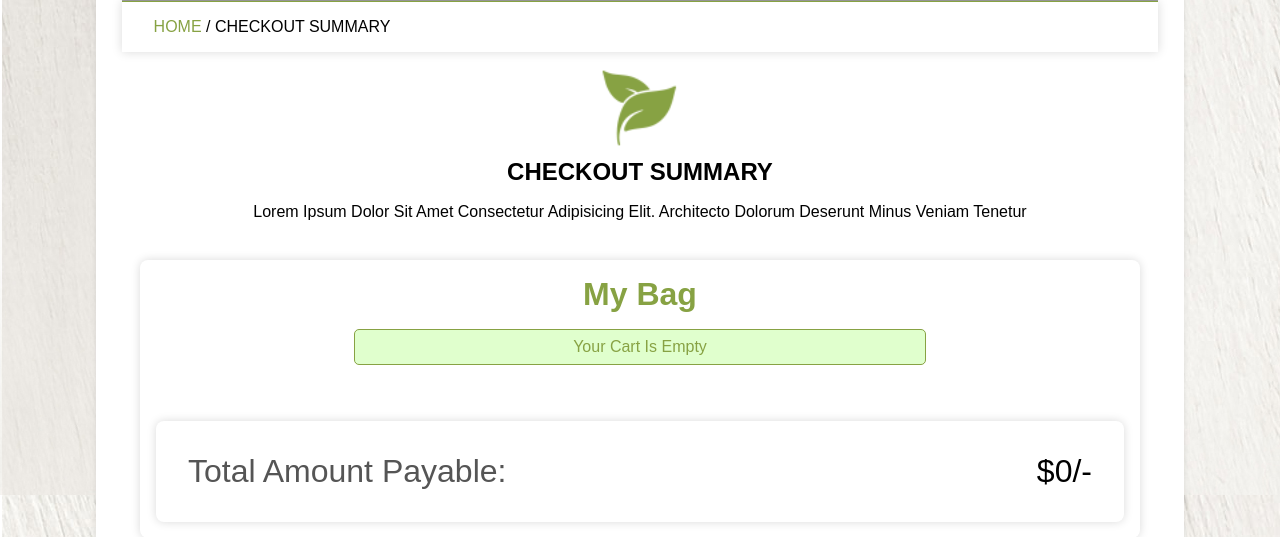
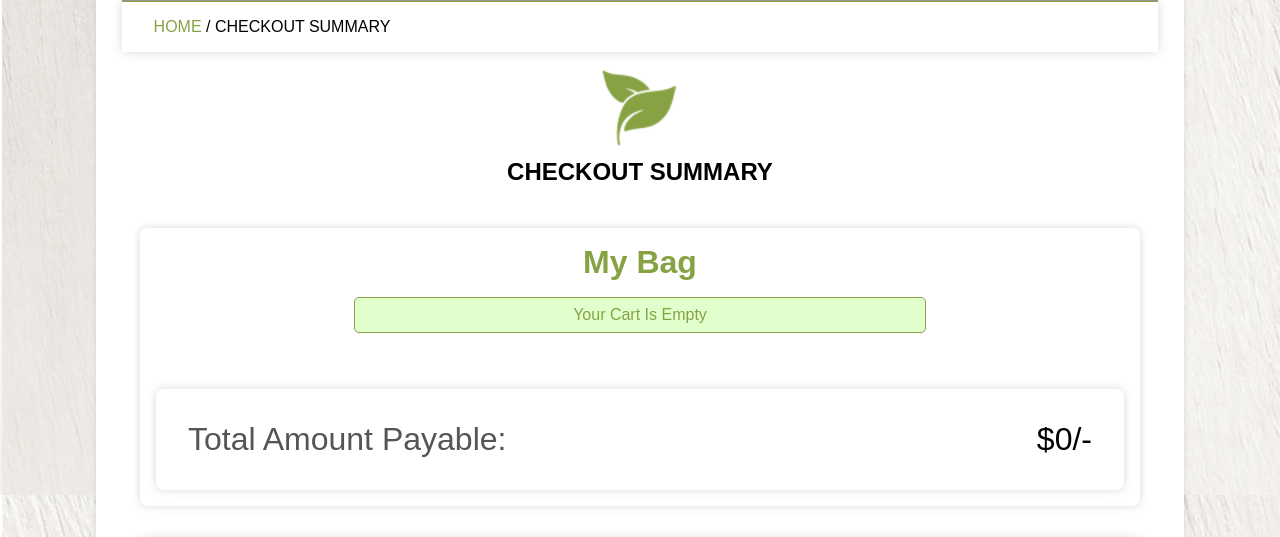
Before and after one commit to Abdelrahmanroc/ARWEB, a PHP site: page /checkout.php in a window 1280 px wide. Shown: the part 585-1122 px from the top of the page. Run offline with PHP 8.4, Linux system fonts and the light colour scheme; data comes from the database, SQL or seed files in the repository; grey boxes are pictures that could not be loaded.

Commit message:
checkout.php

```diff
--- a/checkout.php
+++ b/checkout.php
@@ -1,18 +1,20 @@
 <?php
+// Inclusie van de databaseverbinding en start van de sessie.
  include 'components/connection.php';
+ // Controleert of de gebruiker is ingelogd en haalt de gebruikers-ID op.
  session_start();
  if (isset($_SESSION['user_id'])) {
 		$user_id = $_SESSION['user_id'];
 	}else{
 		$user_id = '';
 	}
-
+// Uitlogfunctionaliteit: vernietigt de sessie bij het indienen van het uitlogformulier en leidt door naar het inlogscherm.
 	if (isset($_POST['logout'])) {
 		session_destroy();
 		header("location: login.php");
 	}
 	if (isset($_POST['place_order'])) {
-
+// Verzamelen van factuurgegevens uit het POST-formulier en uitvoeren van vereiste validatie en filtering.
 		$name = $_POST['name'];
 		$name = filter_var($name, FILTER_SANITIZE_STRING);
 		$number = $_POST['number'];
@@ -25,15 +27,16 @@
 		$address_type = filter_var($address_type, FILTER_SANITIZE_STRING);
 		$method = $_POST['method'];
 		$method = filter_var($method, FILTER_SANITIZE_STRING);
-
+		// Controleren of er items in de winkelwagen zijn.
 		$varify_cart = $conn->prepare("SELECT * FROM `cart` WHERE user_id=?");
 		$varify_cart->execute([$user_id]);
-
+		// Verwerken van bestelling met betrekking tot een specifiek product.
 		if (isset($_GET['get_id'])) {
 			$get_product = $conn->prepare("SELECT * FROM `products` WHERE id=? LIMIT 1");
 			$get_product->execute([$_GET['get_id']]);
 			if ($get_product->rowCount() > 0) {
 				while($fetch_p = $get_product->fetch(PDO::FETCH_ASSOC)){
+					// Invoegen van de bestelling in de database en doorverwijzen naar de orderpagina.
 					$insert_order = $conn->prepare("INSERT INTO `orders`(id, user_id, name, number, email, address, address_type, method, product_id, price, qty) VALUES(?,?,?,?,?,?,?,?,?,?,?)");
 			        $insert_order->execute([unique_id(), $user_id, $name, $number, $email, $address, $address_type, $method, $fetch_p['id'], $fetch_p['price'], 1]);
 			            header('location:order.php');
@@ -44,12 +47,14 @@
 				$warning_msg[] = 'somthing went wrong';
 			}
 		}elseif ($varify_cart->rowCount()>0) {
+			// Verwerken van de bestelling met betrekking tot de items in de winkelwagen.
 			while($f_cart = $varify_cart->fetch(PDO::FETCH_ASSOC)){
 				$insert_order = $conn->prepare("INSERT INTO `orders`(id, user_id, name, number, email, address, address_type, method, product_id, price, qty) VALUES(?,?,?,?,?,?,?,?,?,?,?)");
 			        $insert_order->execute([unique_id(), $user_id, $name, $number, $email, $address, $address_type, $method, $f_cart['product_id'], $f_cart['price'], $f_cart['qty']]);
 			            header('location:order.php');
 			}
 			if ($insert_order) {
+				// Leegmaken van de winkelwagen na het plaatsen van de bestelling.
 				$delete_cart_id = $conn->prepare("DELETE FROM `cart` WHERE user_id = ?");
 				$delete_cart_id->execute([$user_id]);
 				header('location: order.php');
@@ -75,6 +80,7 @@
 </head>
 <body>
 	<?php include 'components/header.php'; ?>
+	<!-- Hoofdinhoud van de pagina, inclusief banner, navigatie en besteloverzicht. -->
 	<div class="main">
 		<div class="banner">
 			<h1>checkout summary</h1>
@@ -86,8 +92,8 @@
 			<div class="title">
 				<img src="img/download.png" class="logo">
 				<h1>checkout summary</h1>
-				<p>Lorem ipsum dolor sit amet consectetur adipisicing elit. Architecto dolorum deserunt minus veniam
-                    tenetur
+				<!-- <p>Lorem ipsum dolor sit amet consectetur adipisicing elit. Architecto dolorum deserunt minus veniam
+                    tenetur -->
                 </p>
             </div>
                 <div class="row">
@@ -114,7 +120,7 @@
                 						<option value="credit or debit card">credit or debit card</option>
                 						<option value="net banking">net banking</option>
                 						<option value="UPI or RuPay">UPI or RuPay</option>
-                						<option value="paytm">paytm</option>
+                						<option value="paytm">PayPal</option>
                 					</select>
                 				</div>
                 				<div class="input-field">
@@ -155,6 +161,7 @@
                 		<h3>my bag</h3>
                 		<div class="box-container">
                 			<?php
+							 // Controleer of een specifieke product-ID is ingesteld in de URL
                 				$grand_total=0;
                 				if (isset($_GET['get_id'])) {
                 					$select_get = $conn->prepare("SELECT * FROM `products` WHERE id=?");
@@ -162,7 +169,7 @@
                 					while($fetch_get = $select_get->fetch(PDO::FETCH_ASSOC)){
                 						$sub_total = $fetch_get['price'];
                 						$grand_total+=$sub_total;
-
+                					// Controleer of het product is gevonden
                 			?>
                 			<div class="flex">
                 				<img src="image/<?=$fetch_get['image']; ?>" class="image">
@@ -174,15 +181,20 @@
                 			<?php
                 					}
                 				}else{
+									// Als er geen specifieke product-ID is ingesteld, toon items uit de winkelwagen van de gebruiker
                 					$select_cart = $conn->prepare("SELECT * FROM `cart` WHERE user_id=?");
                 					$select_cart->execute([$user_id]);
+									 // Controleer of er items aanwezig zijn in de winkelwagen van de gebruiker
                 					if ($select_cart->rowCount()>0) {
                 						while($fetch_cart = $select_cart->fetch(PDO::FETCH_ASSOC)){
+											// Haal details op van het product in de winkelwagen
                 							$select_products=$conn->prepare("SELECT * FROM `products` WHERE id=?");
                 							$select_products->execute([$fetch_cart['product_id']]);
                 							$fetch_product = $select_products->fetch(PDO::FETCH_ASSOC);
+											 // Bereken de subtotaal voor elk item in de winkelwagen
                 							$sub_total= ($fetch_cart['qty'] * $fetch_product['price']);
                 							$grand_total += $sub_total;
+											 // Toon informatie over het winkelwagenitem in een flexibele container
 
                 			?>
                 			<div class="flex">
@@ -195,6 +207,7 @@
                 			<?php
                 						}
                 					}else{
+										 // Toon een bericht als de winkelwagen van de gebruiker leeg is
                 						echo '<p class="empty">your cart is empty</p>';
                 					}
                 				}
```
